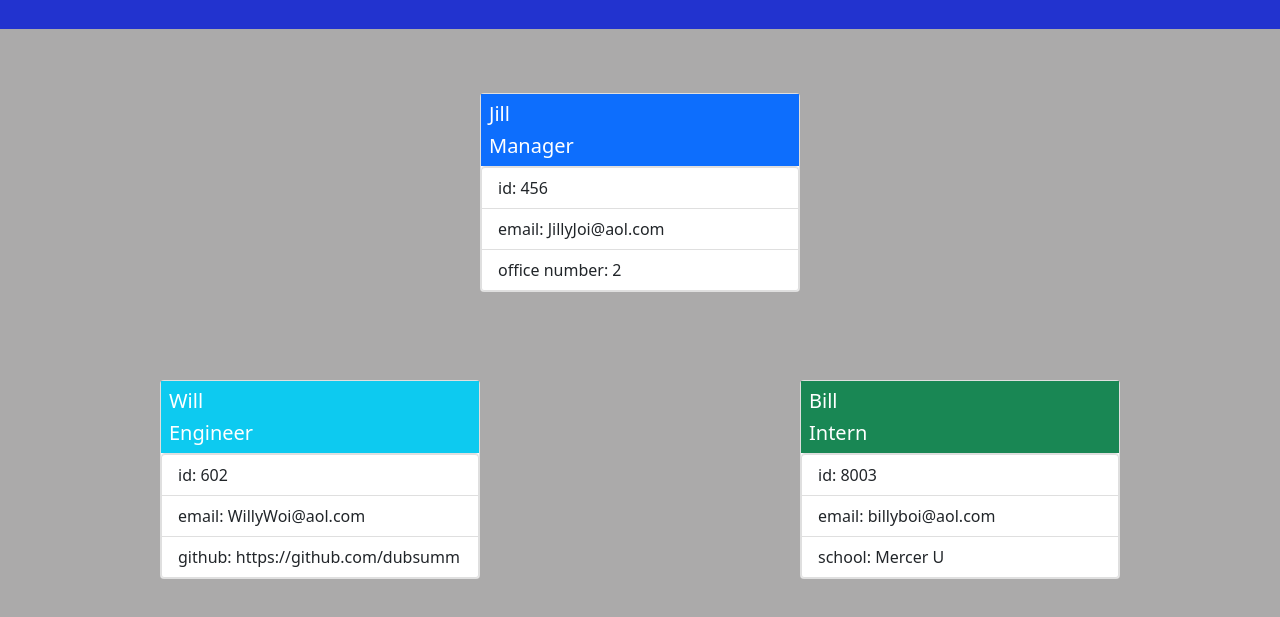
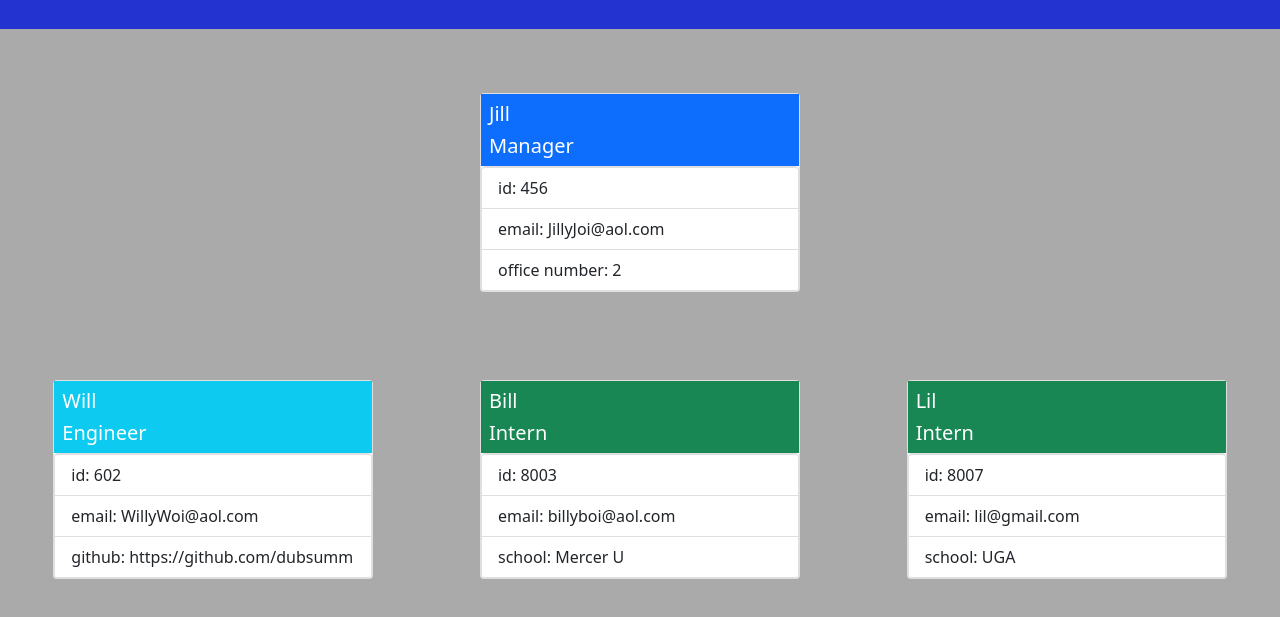
Before and after one commit to dubsumm/team-profile-benerator, a website: page dist/index.html in a window 1280 px wide. Shown: the part 131-748 px from the top of the page. Drawn offline with nearby package versions, Linux system fonts and the light colour scheme.

Commit message:
new html generated for video

```diff
--- a/dist/index.html
+++ b/dist/index.html
@@ -51,6 +51,17 @@
             <li class="list-group-item">school: Mercer U</li>
           </ul>
         </div>
+        <div class="card m-4" style="width: 20rem;">
+          <div class="bg-success text-white" >
+            <h5 class="card-title m-2">Lil</h5>
+            <h5 class="card-text m-2">Intern</h5>
+          </div>
+          <ul class="list-group">
+            <li class="list-group-item">id: 8007</li>
+            <li class="list-group-item">email: lil@gmail.com</li>
+            <li class="list-group-item">school: UGA</li>
+          </ul>
+        </div>
     </div>
   </body>
   </html>
```
